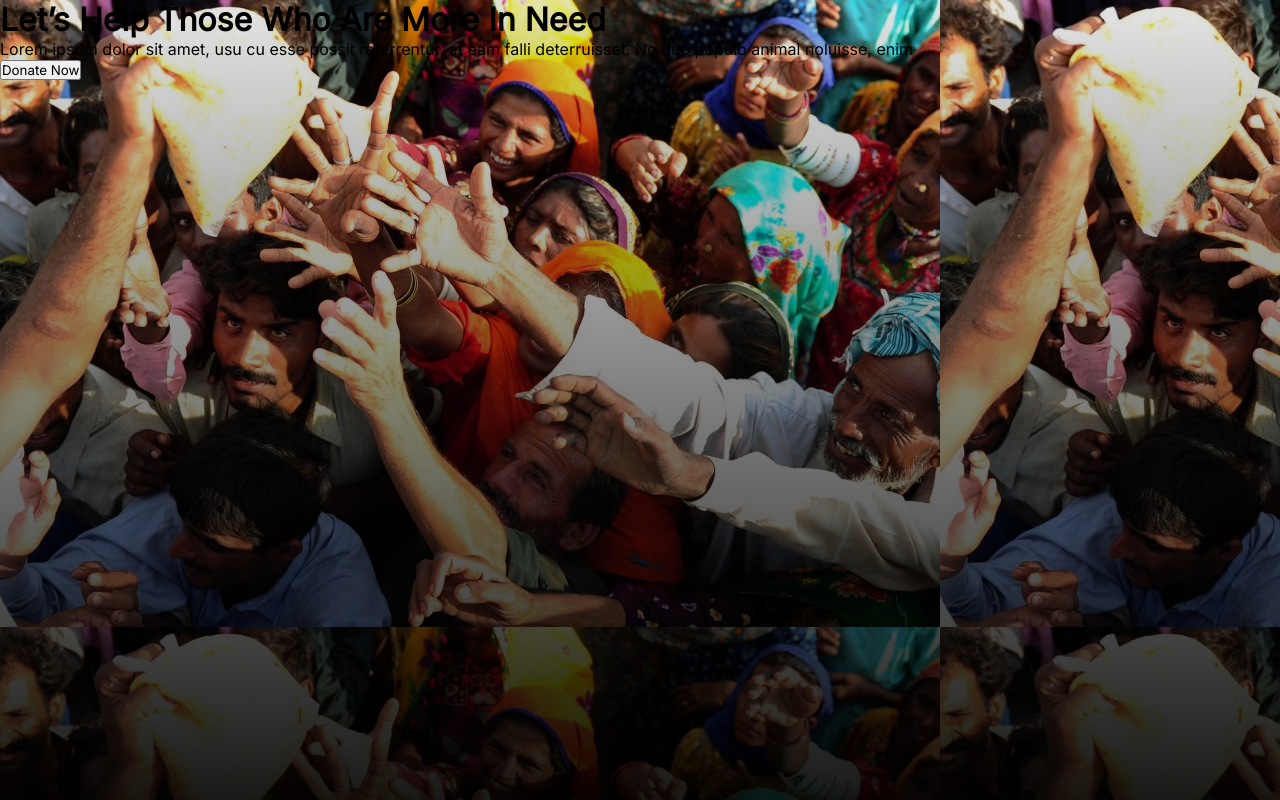
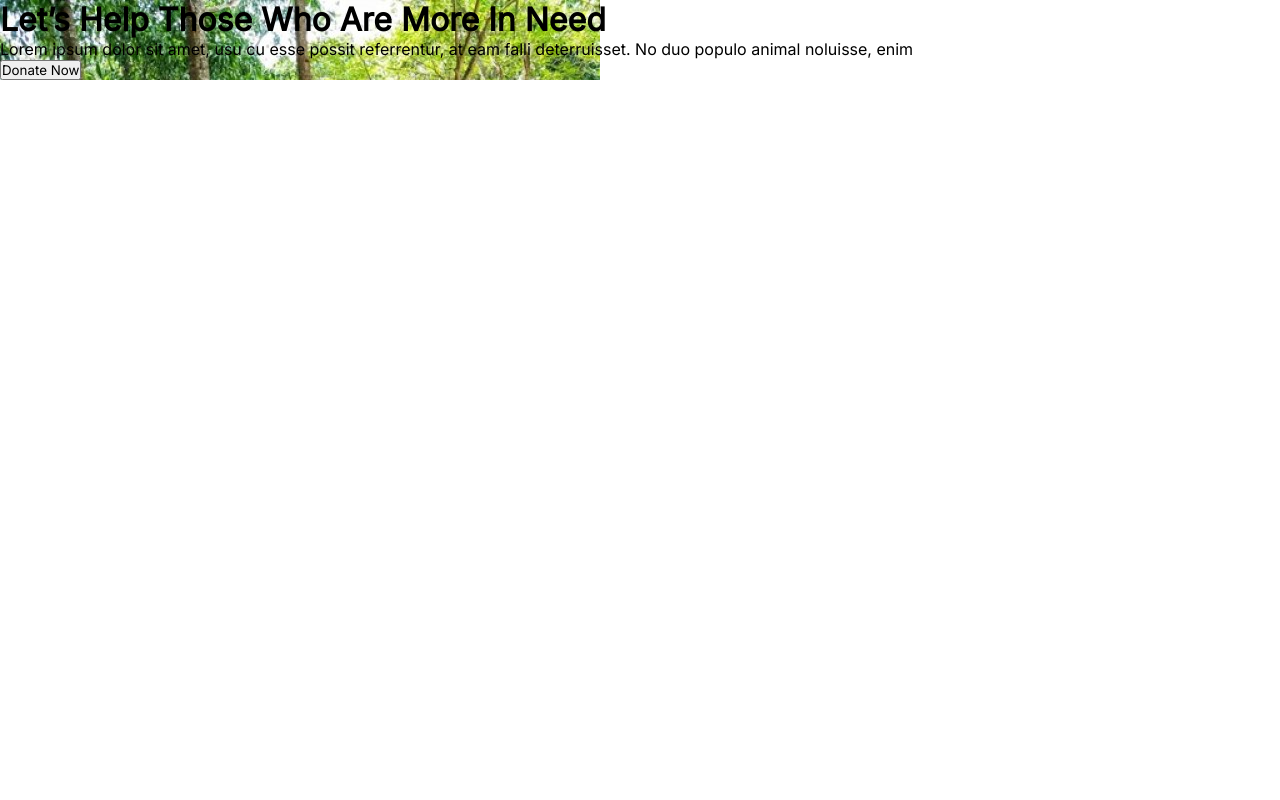
Before and after one commit to rimasultana/practic-3, a plain HTML site: page index.html in a window 1280 px wide. Drawn offline with Linux system fonts and the light colour scheme.

Commit message:
background-image added

```diff
--- a/style.css
+++ b/style.css
@@ -6,13 +6,10 @@
   font-family: "Inter", sans-serif;
 }
 .container {
-  width: 100%;
-  height: 100vh;
-  background-image: url("images/donation0.jpg"),
-    linear-gradient(rgba(0, 0, 0, 0.1), rgba(0, 0, 0, 0.9));
-  background-blend-mode: overlay;
+  background-image: url("images/donation11.jpg");
+background-repeat: no-repeat;
 }
-..title {
+itle {
 }
 .description {
 }
```
